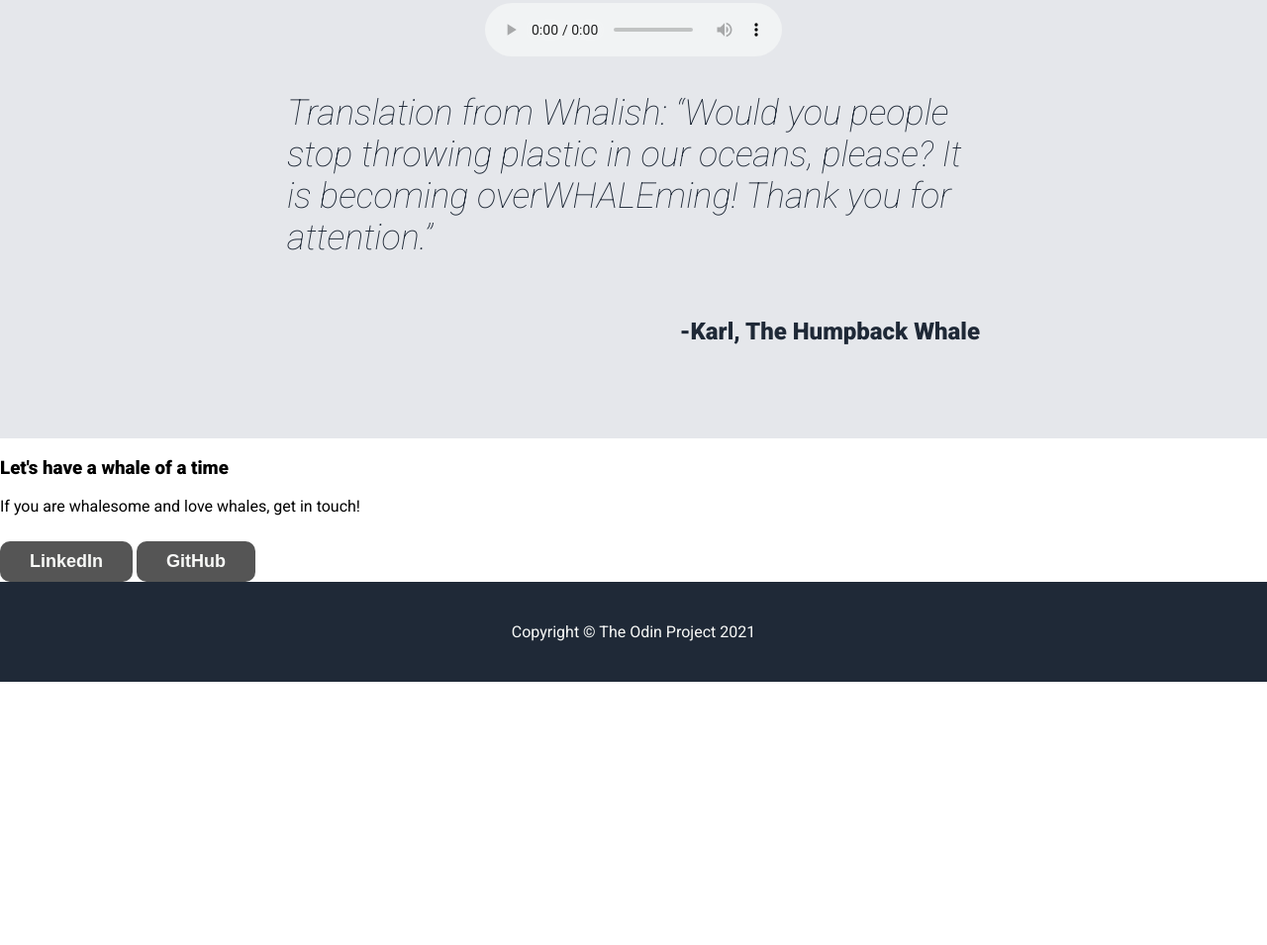
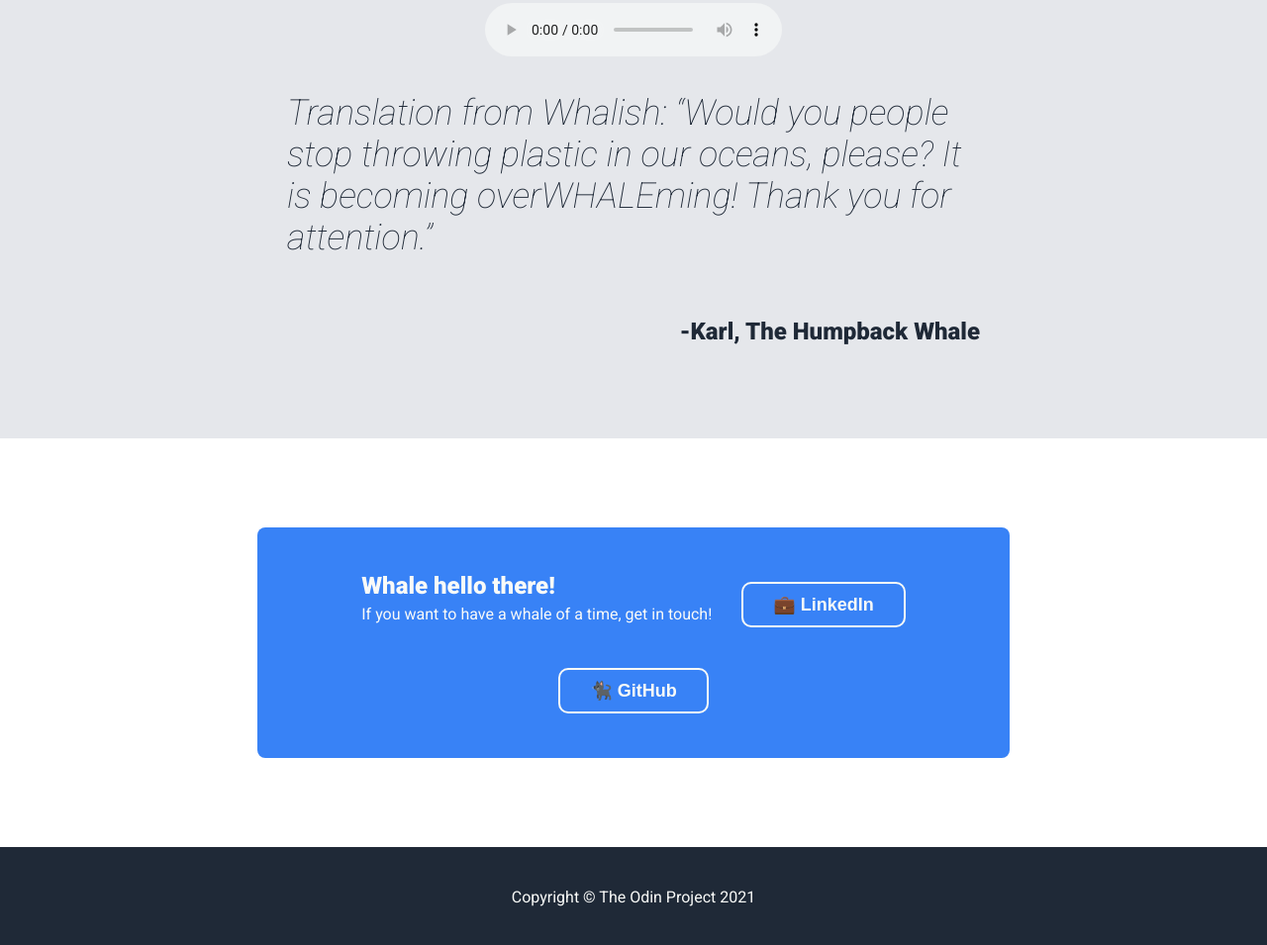
Before and after one commit to yuliana-r/landing-page, a plain HTML site: page index.html in a window 1280 px wide. Shown: the part 1683-2638 px from the top of the page at 99% size. Before the commit the page ends 2372 px from the top, so only its background shows below. Drawn offline with Linux system fonts and the light colour scheme.

Commit message:
Add section 4

```diff
--- a/index.html
+++ b/index.html
@@ -70,12 +70,12 @@
 
 <div class="section-4">
     <div class="contact">
-        <div>
-            <h3>Let's have a whale of a time</h3>
-            <p>If you are whalesome and love whales, get in touch!</p>
+        <div class="content">
+            <h3>Whale hello there!</h3>
+            <p>If you want to have a whale of a time, get in touch!</p>
         </div>
-        <a href=""><button class="social">LinkedIn</button></a>
-        <a href=""><button class="social">GitHub</button></a>
+        <a href="https://www.linkedin.com/in/yuliana-rotaru/" target="_blank"><button class="social">💼 LinkedIn</button></a>
+        <a href="https://github.com/yuliana-r" target="_blank"><button class="social">🐈‍⬛ GitHub</button></a>
     </div>
 </div>
 
--- a/style.css
+++ b/style.css
@@ -156,7 +156,46 @@ button:hover {
 
 /* Section 4 styles */
 
+.section-4 {
+    display: flex;
+    justify-content: center;
+    align-items: center;
+    padding: 90px 0;
+}
 
+.section-4 h3 {
+    font-size: 24px;
+    font-weight: bold;
+    margin: 0;
+}
+
+.section-4 p {
+    margin: 5px 0;
+}
+
+.contact {
+    background-color: #3882f6;
+    width: 50%;
+    border-radius: 8px;
+    color: #f9faf8;
+    display: flex;
+    flex-wrap: wrap;
+    justify-content: center;
+    align-items: center;
+    gap: 30px;
+    padding: 45px 60px;
+}
+
+.social {
+    background-color: #3882f6;
+    border: 2px solid #f9faf8;
+}
+
+.social:hover {
+    background-color: #f9faf8;
+    color: #3882f6;
+    border: 2px solid #3882f6;
+}
 
 /* Footer */
 
```
